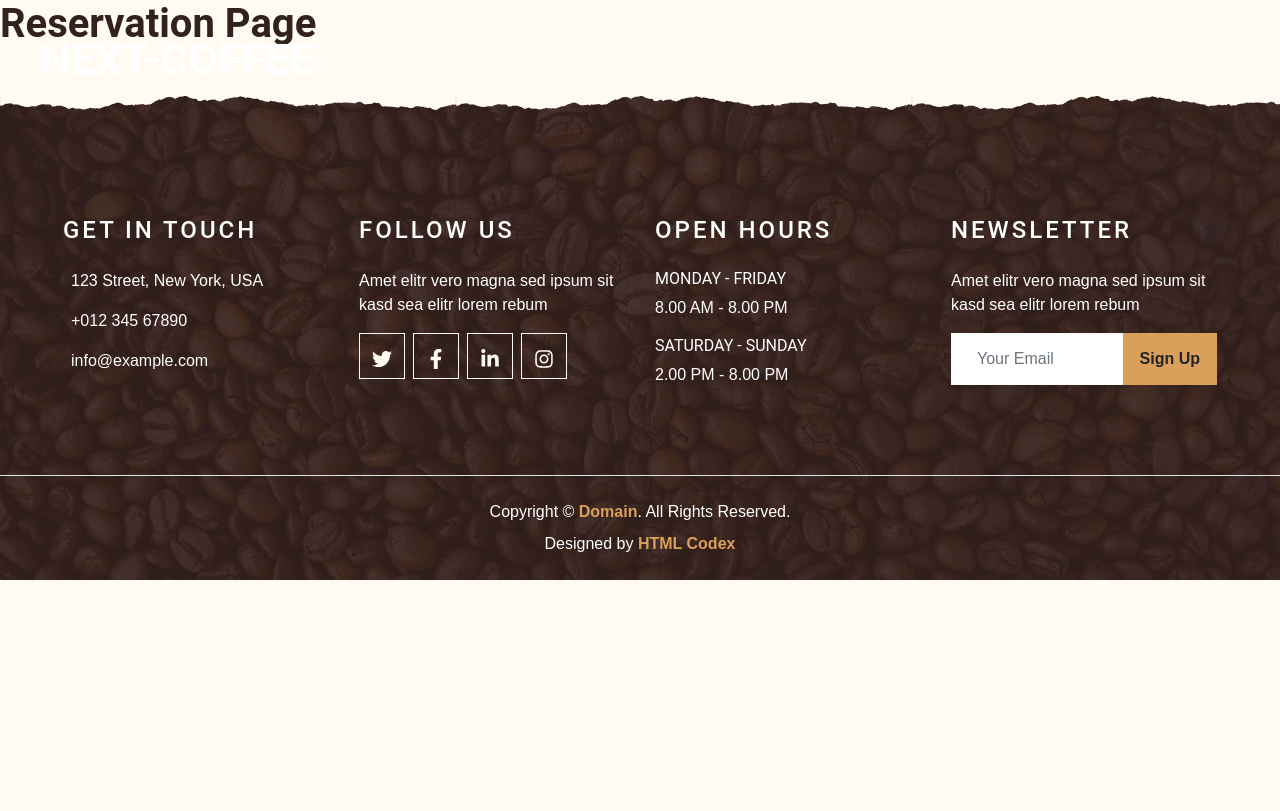
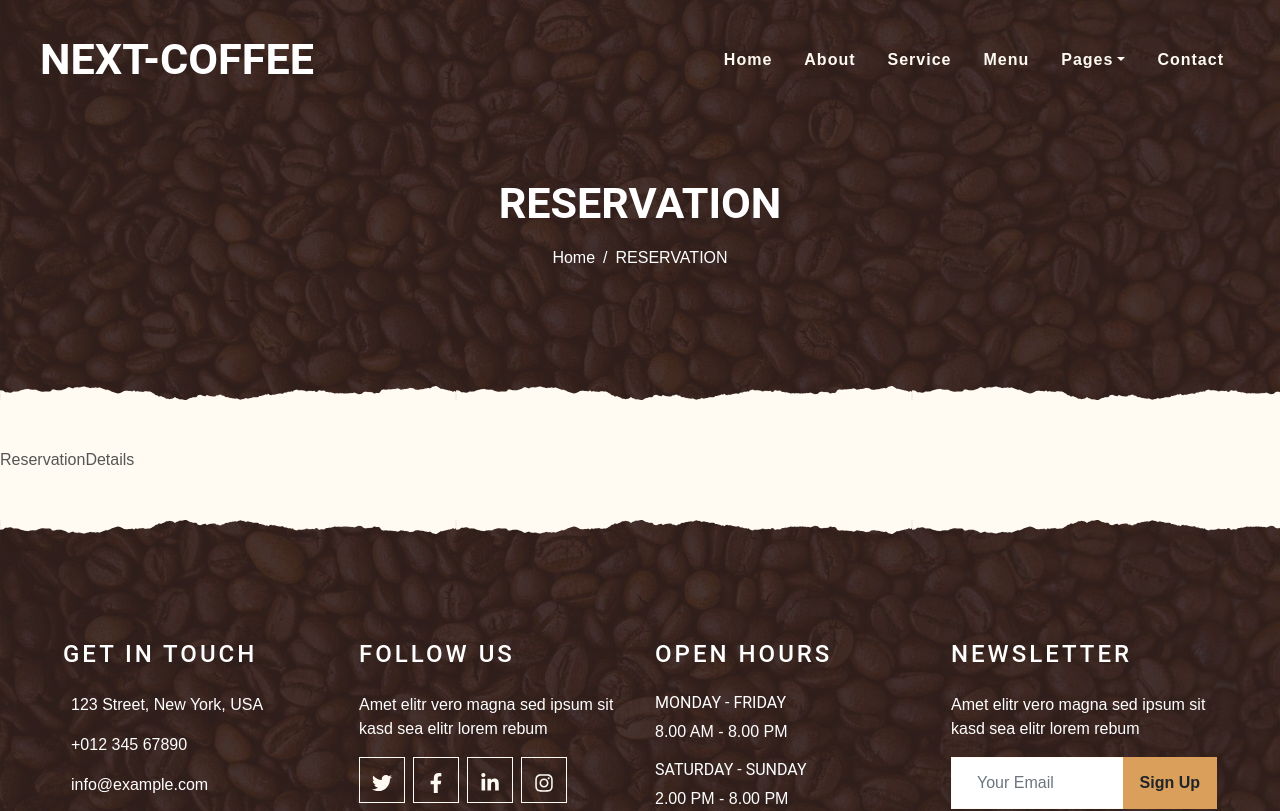
Before and after one commit to Mehdi-haghdoost/next-coffee, a Next.js app: page /reservation in a window 1280 px wide. Shown: the top 811 px of the page. Built offline with nearby package versions, Linux system fonts and the light colour scheme.

Commit message:
coding reservation.js

```diff
--- a/pages/reservation/index.js
+++ b/pages/reservation/index.js
@@ -1,8 +1,13 @@
 import React from 'react'
+import PageHeader from '@/components/modules/PageHeader/PageHeader'
+import ReservationDetails from '@/components/templates/Reservation/ReservationDetails'
 
 function Reservation() {
   return (
-    <h1>Reservation Page</h1>
+    <>
+    <PageHeader />
+    <ReservationDetails />
+    </>
   )
 }
 
```
